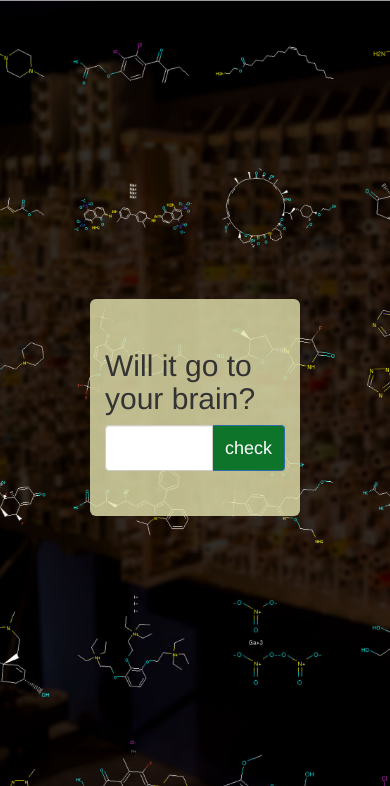
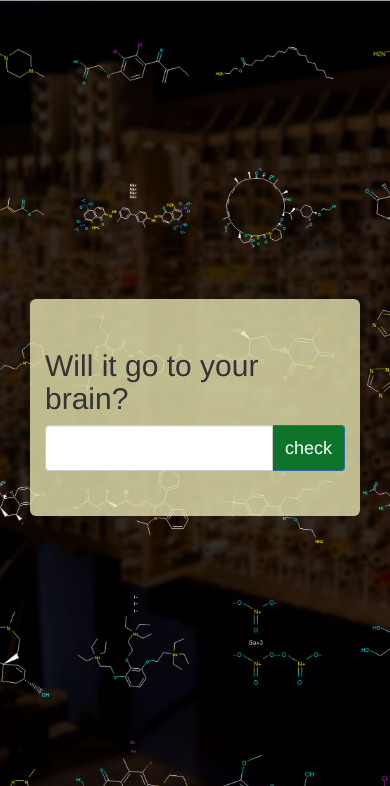
Before and after one commit to kevintandean/djangoqsar, a Django app: a page that uses templates/index.html in a window 390 px wide. Shown: the top 786 px of the page. Run offline with Django 3.2, Linux system fonts and the light colour scheme; parts of the project's set-up code (start-up, migrations or seed data) failed here and were passed over; some libraries are stand-ins or nearby versions.

Commit message:
-fix mobile

```diff
--- a/templates/index.html
+++ b/templates/index.html
@@ -65,10 +65,7 @@
 <body>
 <div class="container">
     <div class="row vertical-center-row">
-        <div class="col-xs-2 col-sm-3">
-
-        </div>
-        <div class="col-xs-8 col-sm-6">
+        <div class="col-xs-12 col-sm-offset-2 col-sm-6">
             <div class="jumbotron">
                 <form class="form-group" onsubmit="return false;">
                     <h2>Will it go to your brain?</h2>
```
